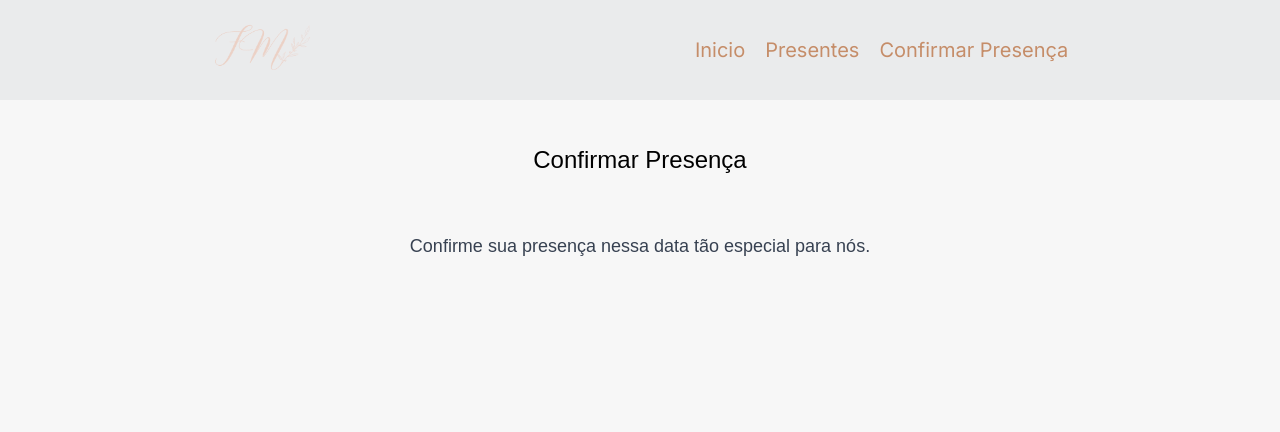
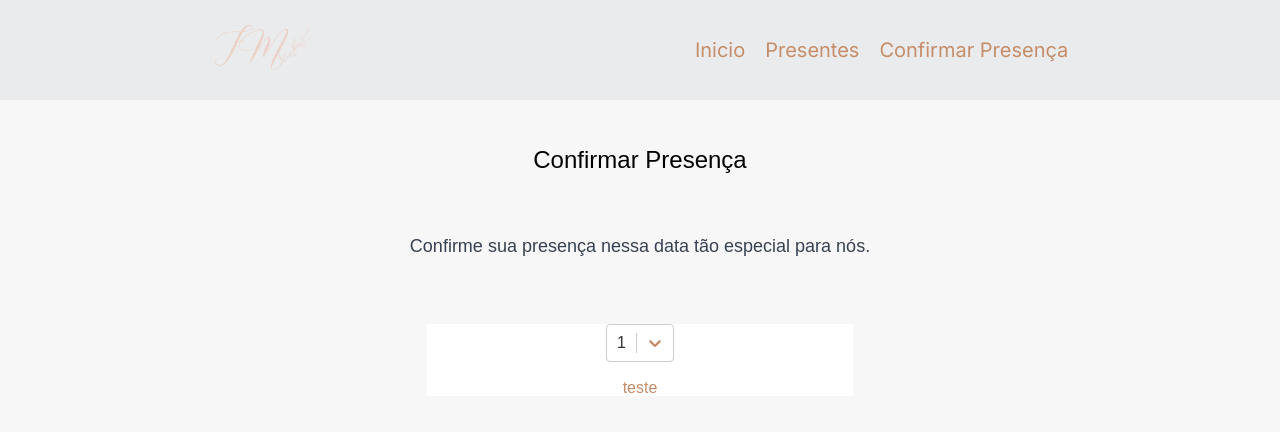
Before and after one commit to lucasfranchini/Wedding, a Next.js app: page /confirm in a window 1280 px wide. Shown: the top 432 px of the page. Built offline with nearby package versions, Linux system fonts and the light colour scheme.

Commit message:
feat: implement form

```diff
--- a/package.json
+++ b/package.json
@@ -19,6 +19,7 @@
     "postcss": "8.4.23",
     "react": "18.2.0",
     "react-dom": "18.2.0",
+    "react-select": "^5.7.3",
     "tailwindcss": "3.3.2",
     "typescript": "5.0.4"
   }
--- /dev/null
+++ b/src/app/confirm/confirmForm/index.tsx
@@ -0,0 +1,38 @@
+"use client";
+import { FormEvent, useState } from "react";
+import Select, { SingleValue } from "react-select";
+
+const ConfirmForm: React.FC = () => {
+  const [names, setNames] = useState<string[]>([]);
+  const [number, setNumber] = useState<
+    SingleValue<{ value: number; label: string }>
+  >({ value: 1, label: "1" });
+  const options = [
+    { value: 1, label: "1" },
+    { value: 2, label: "2" },
+    { value: 3, label: "3" },
+  ];
+  console.log(number);
+  const submitForm = (event: FormEvent<HTMLFormElement>) => {
+    event.preventDefault();
+    console.log(names);
+  };
+  return (
+    <form
+      className="bg-white w-1/3 mt-16 flex flex-col items-center"
+      onSubmit={submitForm}
+    >
+      <Select
+        options={options}
+        value={number}
+        onChange={(value) => setNumber(value)}
+      />
+      {Array.from({ length: number?.value || 1 }).map((_, index) => (
+        <input key={index} />
+      ))}
+      <button type="submit">teste</button>
+    </form>
+  );
+};
+
+export default ConfirmForm;
--- a/src/app/confirm/page.tsx
+++ b/src/app/confirm/page.tsx
@@ -1,4 +1,5 @@
 import { NextPage } from "next";
+import ConfirmForm from "./confirmForm";
 
 const ConfirmPage: NextPage = () => {
   return (
@@ -7,6 +8,7 @@ const ConfirmPage: NextPage = () => {
       <span className="text-lg text-gray-700">
         Confirme sua presença nessa data tão especial para nós.
       </span>
+      <ConfirmForm />
     </div>
   );
 };
```
Also changed, not shown: 1 other file (tests, documents, lock files or other folders).
